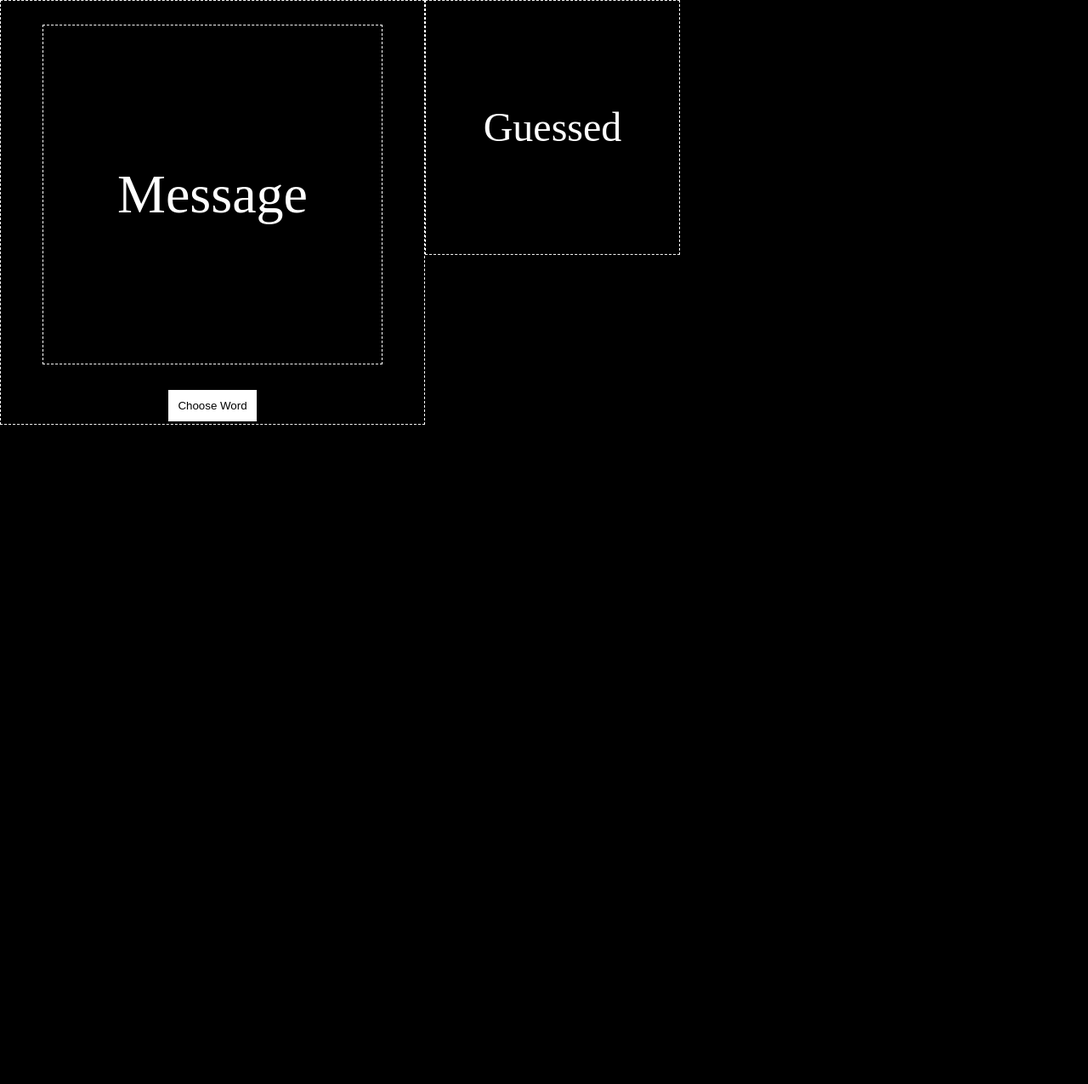
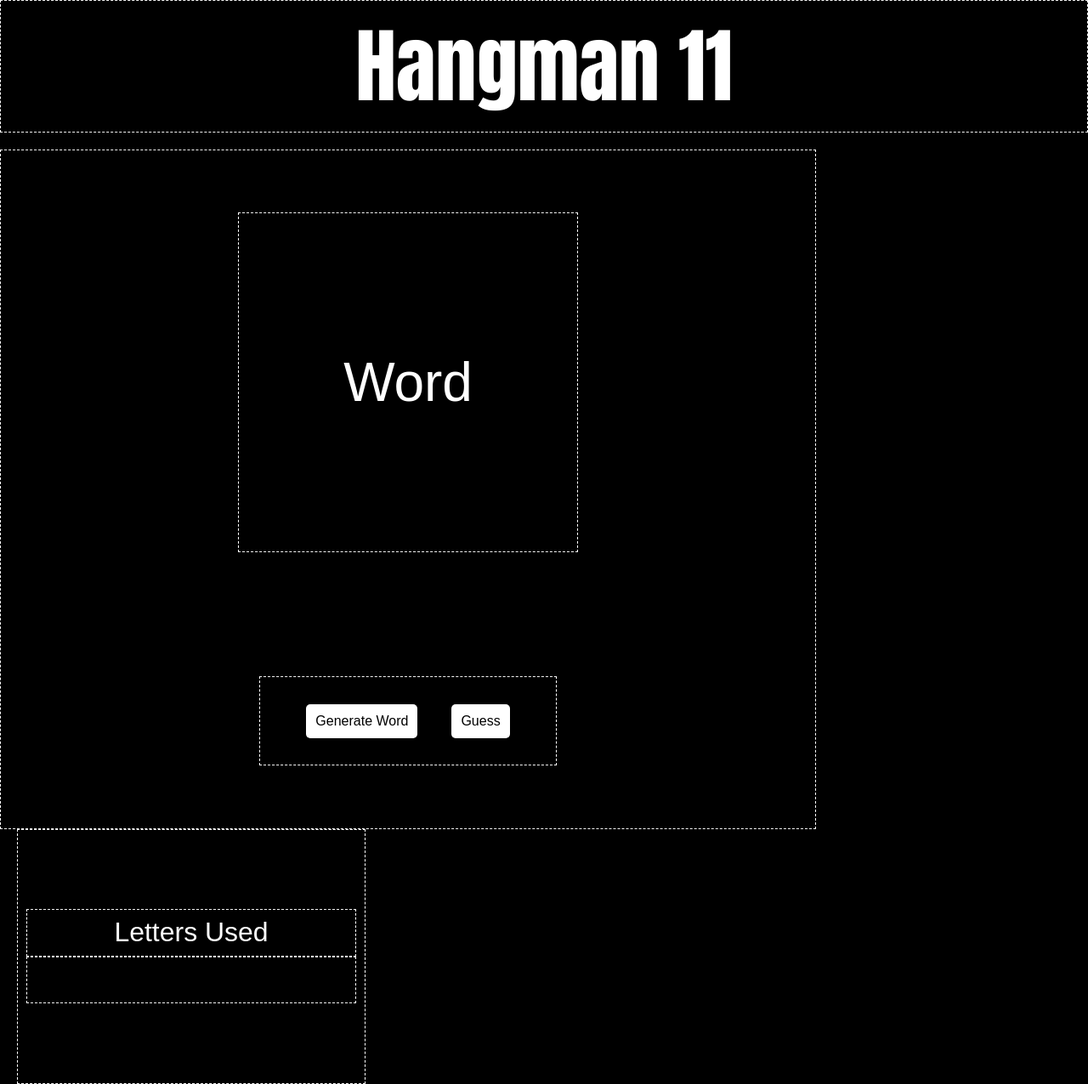
Before and after one commit to joshin-run-tiy/hangman-game, a plain HTML site: page index.html in a window 1280 px wide. Shown: the whole page at 85% size. Before the commit the page ends 800 px from the top, so only its background shows below. Drawn offline with Linux system fonts and the light colour scheme.

Commit message:
feat (docs) Add style; Add javascript functions for game play

```diff
--- a/css/styles.css
+++ b/css/styles.css
@@ -1,5 +1,46 @@
 body {
   background-color: #000;
+  font-family: sans-serif;
+}
+
+#header {
+  width: 100%;
+  height: 20%;
+  background-color: #000;
+  border: 1px dashed #fff;
+  color: #fff;
+  font-size: 5em;
+  text-align: center;
+  font-size: 6em;
+  padding-left: 2em;
+  padding-right: 2em;
+  padding-top: 0.30em;
+  padding-bottom: 0.30em;
+  font-family: impact;
+  margin-bottom: 20px;
+}
+
+#msg-box-position {
+  box-sizing: border-box;
+}
+
+h1 {
+  color: #fff;
+  font-size: 10em;
+}
+
+.box-title {
+  color: #fff;
+  width: 100%;
+  height: 20%;
+  font-size: 0.666em;
+  margin: 0px auto;
+  box-sizing: border-box;
+  border: 1px dashed #fff;
+  position: relative;
+  display: flex;
+  justify-content: center;
+  align-items: center;
 }
 
 .play-button {
@@ -8,6 +49,10 @@ body {
   margin: 3px;
   padding: 10px;
   border: 1px dashed #fff;
+  font-size: 1em;
+  font-family: sans-serif;
+  border-radius: 5px;
+  margin: 20px;
   /*box-sizing: border-box;
   display: flex;
   justify-content: space-around;
@@ -15,6 +60,22 @@ body {
   align-self: auto;
   flex-direction: column;
   flex-wrap: wrap;*/
+}
+
+/*#button {
+
+}
+
+#button-two {
+
+}*/
+
+#button-box {
+  width: 350px;
+  height: 105px;
+  background-color: #000;
+  margin: auto;
+  border: 1px dashed #fff;
 }
 
 .flex-container {
@@ -30,6 +91,7 @@ body {
 .message-box {
   font-size: 4em;
   color: #fff;
+  font-family: sans-serif;
 }
 
 .letters-guessed {
@@ -38,13 +100,25 @@ body {
   border-color: #000;
   padding: 10px;
   height: 300px;
-  width: 300px;
+  width: 410px;
   border: 1px dashed #fff;
+  font-family: sans-serif;
+  margin-left: 20px;
+}
+
+.guessed-letters-list {
+  border: 1px dashed #fff;
+  height: 20%;
+  width: 100%;
+  display: flex;
+  justify-content: center;
+  align-items: center;
+  font-size: 0.5em;
 }
 
 .outer {
-width: 500px;
-height: 500px;
+width: 75%;
+height: 800px;
 background-color: #000;
 display: flex;
 border: 1px dashed #fff;
--- a/index.html
+++ b/index.html
@@ -2,25 +2,39 @@
 <html>
   <head>
     <meta charset="utf-8">
-    <title>Hangman Game</title>
+    <title>Hangman 11</title>
     <link rel="stylesheet" href="./css/normalize.css">
     <link rel="stylesheet" href="./css/styles.css">
     <link rel="stylesheet" href="./css/reset.css">
-
   </head>
   <body>
-    <div class="outer flex-container">
+    <header id="header" class="flex-container">
+      <h1>Hangman 11</h1>
+
+    </header>
+    <div id="msg-box-position" class="outer flex-container">
       <div class="inner flex-container">
-        <!-- <p class="message-box flex-container" id="message">Change Me</p> -->
-        <p id="msg" class="message-box flex-container">Message</p>
+        <p id="msg" class="message-box flex-container">Word</p>
       </div>
-      <button id="button" onclick="chooseWord()" class="play-button flex-container">Choose Word</button>
-      <!-- <button onclick="guess()" class="play-button flex-container">Guess</button> -->
+
+      <div id="button-box" class="flex-container">
+        <button id="button" onclick="chooseWord()" class="play-button flex-container">Generate Word</button>
+      <button id="button-two" onclick="guess()" class="play-button flex-container">Guess</button>
+      </div>
     </div>
-    <div class="flex-container">
-      <p id="letters-guessed-box" class="letters-guessed flex-container">Guessed</p>
+    <div class="flex-container letters-guessed">
+      <div class="box-title">
+        <p>Letters Used</p>
+      </div>
+      <div class="guessed-letters-list">
+        <p id="letter-box"></p>
     </div>
+    <!-- <div id="button-box" class="flex-container">
+      <button id="button" onclick="chooseWord()" class="play-button flex-container">Generate Word</button>
+    <button id="button-two" onclick="guess()" class="play-button flex-container">Guess</button>
+  </div> -->
     <script src="./js/common-words.js"></script>
+    <!-- <script src="./js/main-02.js"></script> -->
     <script src="./js/main.js"></script>
   </body>
 </html>
--- a/js/common-words.js
+++ b/js/common-words.js
@@ -11,3 +11,5 @@ var commonWords = [
 "who","oil","sits","cow","find","long","down","day","did","get",
 "come","made","may","part"
 ];
+
+var alphabet = ['a','b','c','d','e','f','g','h','i','j','k','l','m','n','o','p','q','r','s','t','u','v','w','x','y','z'];
--- a/js/main.js
+++ b/js/main.js
@@ -9,138 +9,112 @@ function chooseWord() {
   var line = "";
   var index = random();
   var word = commonWords[index];
-            // var guessButton = <button id="button" onclick="chooseWord()" class="play-button flex-container">Play Game</button>;
   for (var i=0; i < word.length; i++) {
     line += " _ ";
   }
   document.getElementById("msg").innerHTML = line;
-  document.getElementById('button').innerHTML = '<button id="button" onclick="guess()" class="play-button flex-container">Guess</button>';
+  document.getElementById("letter-box").innerHTML = " ";
+  /*would like to clear var below each time the 'generate word' button is clicked*/
+  //var lettersGuessed = [];
+}
+
+function guess() {
+  var letter = prompt("Guess a letter").toLowerCase();
+  guessedArr(letter);
+  compare(letter);
 }
 /*=================================================
                     Game Play
 =================================================*/
-function guess() {
-  var letter = prompt("Guess a letter").toLowerCase();
-  guessedArr();
+var lettersGuessed = [];
+
+function guessedArr(letter) {
+  lettersGuessed.push(letter);
+  document.getElementById("letter-box").innerHTML = lettersGuessed.join("・");
 }
-function guessedArr() {
-  var lettersGuessed = [];
-  lettersGuessed.push(letter);
-  document.getElementById("letters-guessed-box").innerHTML = lettersGuessed;
+/*====Cannot clear the lettersGuessed variable after choosing another word====*/
+
+/*=================================================
+                    EVERYTHING ABOVE WORKS
+=================================================*/
+
+//function compare(letter)
+//  for (var i = 0; i < word.length; i++) {
+//     if (word[i] === letter) {
+
+
+function compare(letter) {
+  for (var i = 0; i < word.length; i++) {
+    if (word[i] === letter) {
+      var line = line.splice("");
+      line[i] = word[i];
+          document.getElementById("msg").innerHTML = line;
+        } else {
+          alert("No luck!");
+          // guess();
+        }
+      }
 }
-/*//
-// function guessedArr() {
-//   var lettersGuessed = [];
-//   for(var i = 0; i < 11; i++) {
-//    lettersGuessed.push(letter);
-//    console.log(lettersGuessed);
-//  }
-//  }
--------------------*/ // document.getElementById("letters-guessed-box").innerHTML = lettersGuessed;
-// }// function guess() {
-//   var letter = prompt("Guess a letter").toLowerCase();
-//   letter = lettersGuessed();
-//   return letter;
+
+/*
+function compare(letter) {
+    for (var i = 0; i < word.length; i++) {
+        if (word[i] === letter) {
+          var line = (line[i] = " " + letter + " ");
+          document.getElementById("msg").innerHTML = line;
+        } else {
+          alert("No luck!");
+          guess();
+        }
+      }
+*/
+
+
+
+//
+//     document.getElementById("letter-box").innerHTML = splicedIndex;
 // }
 //
-// var commonWords = [
-// "the","boat","and","milk","any","pig","some","you","that","itch","cord",
-// "was","for","only","are","ask","with","his","they","ice","bell","pink",
-// "this","have","from","fork","one","had","bye","word","but","not",
-// "what","all","were","went","when","your","can","said","there",
-// "use","ant","each","which","she","dull","how","their","iffy","will",
-// "pup","other","about","out","many","then","them","these","soul",
-// "some","her","would","make","like","him","into","time","taste",
-// "look","two","more","write","goat","seen","number","snow","way",
-// "could","drops","smile","than","first","water","been","call",
-// "who","oil","sits","cow","find","long","down","day","did","get",
-// "come","made","may","part"
-// ];
-//
-// function random() {
-//   return Math.floor(Math.random() * 100);
+// function compare(letter) {
+//   for (var i = 0; i < word.length; i++) {
+//     if (letter === word[i]) {
+//       line = line.split();
+//     }
+//   }
 // }
 //
-// function guessedArr() {
+// function guessedArr(letter) {
 //   var lettersGuessed = [];
-//   for(var i = 0; i < 11; i++) {
-//    lettersGuessed.push(letter);
-//    console.log(lettersGuessed);
-//  }
-//  console.log("game over");
-//  }
-// //end run
-//
-// //return lettersGuessed.push(letter);
-//
-//
-// function guess() {
-//
-//   var letter = prompt("Guess a letter").toLowerCase;
-//   //.toLowerCase();
-//   guessedArr();
+//   lettersGuessed.push(letter[i]);
+//   document.getElementById("letter-box").innerHTML = lettersGuessed;
 // }
 //
 //
-//
-// var line = "";
-//
-// function chooseWord() {
-//   var index = random();
-//   var word = commonWords[index];
-//             // var guessButton = <button id="button" onclick="chooseWord()" class="play-button flex-container">Play Game</button>;
-//   for (var i=0; i < word.length; i++) {
-//     line += " _ ";
-//   }
-//   // document.getElementById("msg").innerHTML = line;
-//   console.log(line);
-//   guess();
-//   // line = "";
-//   // document.getElementById('button').innerHTML = '<button id="button" onclick="guess()" class="play-button flex-container">Guess</button>';
+//           var splicedIndex = alphabet.splice(i, 1);
+//           document.getElementById("letter-box").innerHTML = splicedIndex;
+//           return splicedIndex;
+//           // alphabet updated without letter
+//         } else {
+//           console.log("Invalid.");
+//           var letter = prompt("Guess again!");
+//         }
+//     }
 // }
-//
-//
-//
-//
-//
-//
-// // function guess() {
-// //   var arr = [];
-// //   var letter = prompt("Guess a letter").toLowerCase();
-// //   var array = arr.push(letter);
-// //   document.getElementById("letters-guessed-box").innerHTML = array;
-// //
-//
-// //   var arr = [];
-// // for(var i = 0; i < 10; i++)
-// //    arr.push(prompt("Enter a number"); document.getElementById("letters-guessed-box").innerHTML = letter;
-// // }
-//
-//
-// //
-// // function lettersGuessed() {
-// //  var lettersGuessedArr = [];
-// //  lettersGuessedArr = lettersGuessedArr.push(letter);
-// //  document.getElementById("letters-guessed-box").innerHTML = lettersGuessedArr;
-// // }
-// // function answerCalc() {
-// //   var answer = "";
-// //   var wordArr = secretWord();
-// //     for (var i = 0; i < word.length; i++) {
-// //       answer = wordArr[i].push(line);
-// //       //" _ " " _ " " _ "
-// //       //" _ " " a " " _
-// //  }
-// /*-------------------
-// // function secretWord() {
-// //   word = word.split();
-// //   return word;
-// // }
-// -------------*/
-// // //
-// // variables: letter (ex. "a"), wordArr (ex. ["c","a","t"])
-// //     var answer = letter.push(wordArr[i]);
-// //     //push letter var (or replace) into the index place where it belongs then reprints out the updated "line" var.
-// //     document.getElementById("msg").innerHTML = answer;
-// //   }
-// // }*/
+/*+++++working above+++++++++++++++++++++++++*/
+
+
+// function replace(letter);
+
+// function validate(letter) {
+//     for (var i = 0; i < alphabet.length; i++) {
+//         if (alphabet[i] == letter) {
+//           var splicedIndex = alphabet.splice(i, 1);
+//           document.getElementById("letter-box").innerHTML = splicedIndex;
+//           return splicedIndex;
+//           // alphabet updated without letter
+//         } else {
+//           console.log("Invalid.");
+//           var letter = prompt("Guess again!");
+//         }
+//     }
+// }
```
Also changed, not shown: main-02.js (added, +80 -0 lines), main-old.js (added, +202 -0 lines).
